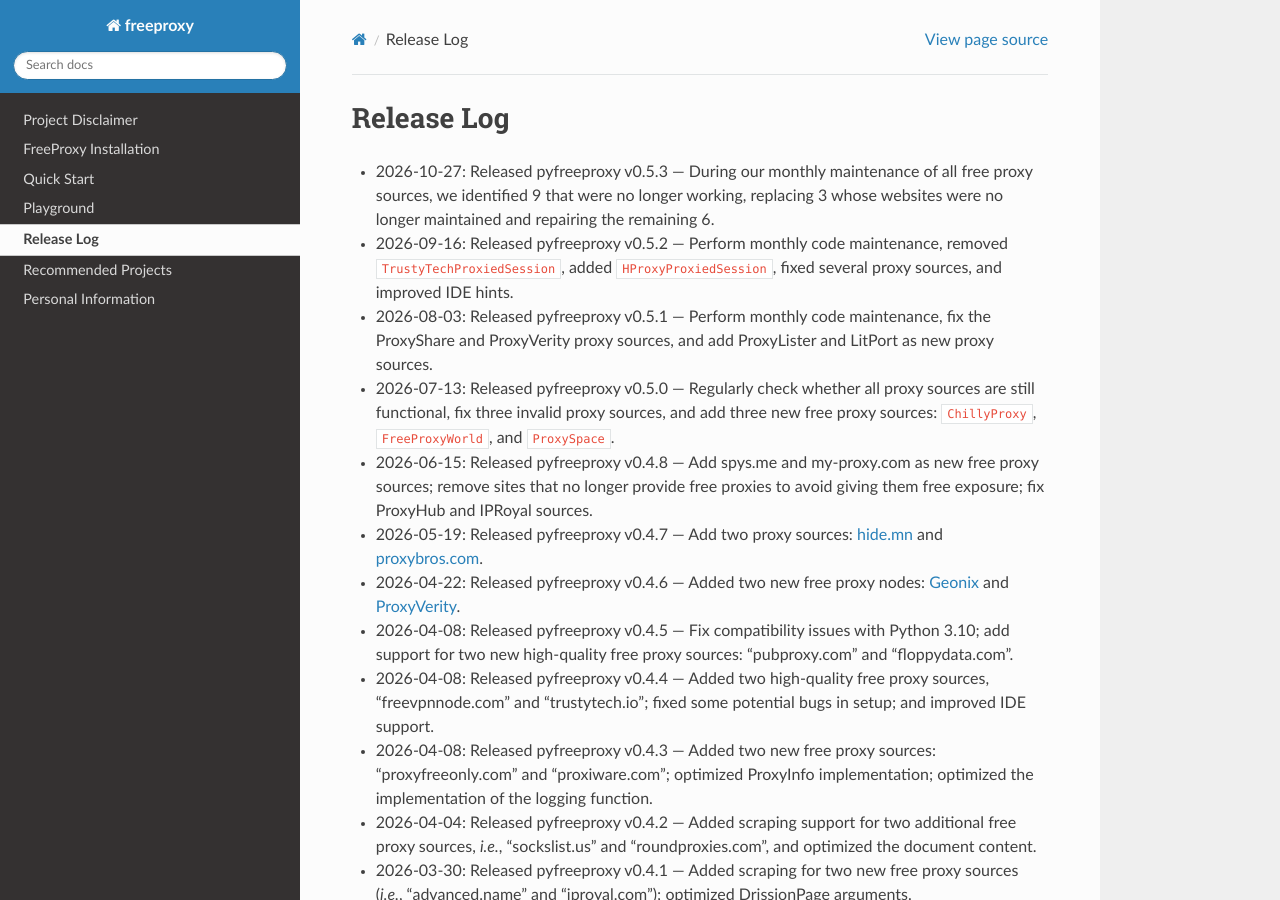
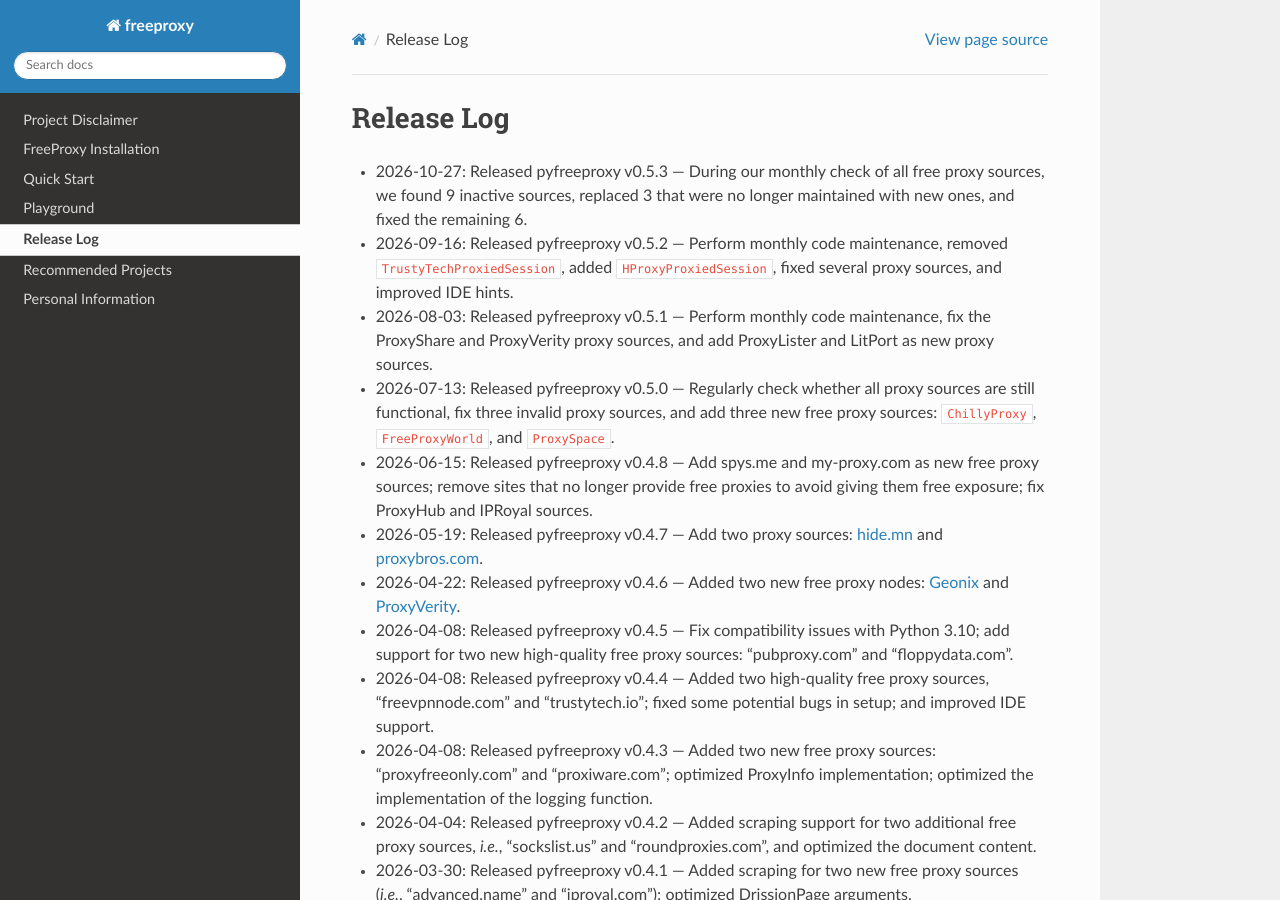
Before and after one commit to CharlesPikachu/freeproxy, a Sphinx documentation site: the page built from docs/Changelog.md, in a window 1280 px wide and 900 px high. Built offline with Sphinx 7.4.7 and the Read the Docs theme 3.1.0, drawn with Linux system fonts in a browser that asks for light colours.

Commit message:
bump to pyfreeproxy v0.5.3

```diff
--- a/docs/Changelog.md
+++ b/docs/Changelog.md
@@ -1,6 +1,6 @@
 # Release Log
 
-- 2026-10-27: Released pyfreeproxy v0.5.3 — During our monthly maintenance of all free proxy sources, we identified 9 that were no longer working, replacing 3 whose websites were no longer maintained and repairing the remaining 6.
+- 2026-10-27: Released pyfreeproxy v0.5.3 — During our monthly check of all free proxy sources, we found 9 inactive sources, replaced 3 that were no longer maintained with new ones, and fixed the remaining 6.
 
 - 2026-09-16: Released pyfreeproxy v0.5.2 — Perform monthly code maintenance, removed `TrustyTechProxiedSession`, added `HProxyProxiedSession`, fixed several proxy sources, and improved IDE hints.
 
```
Also changed, not shown: README.md (+1 -1 lines).
